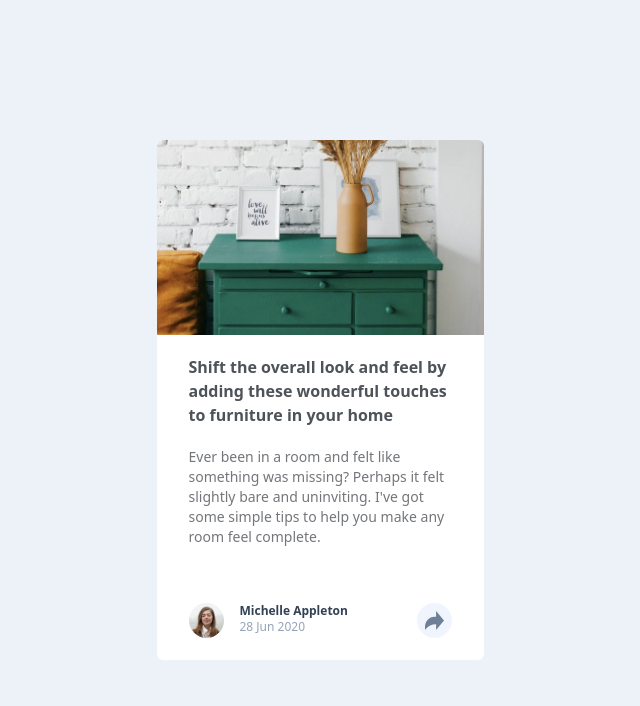
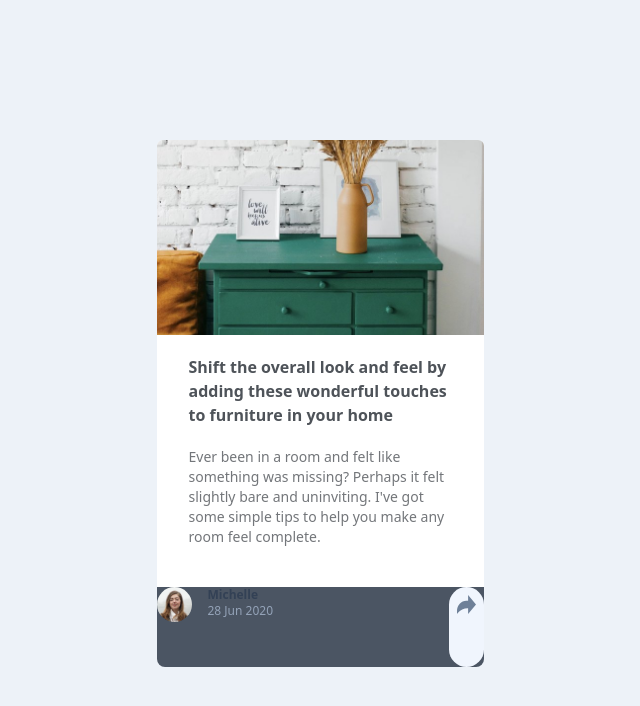
Before and after one commit to SofiaBargues/article-preview-component, a React (Vite) app: page / in a window 1280 px wide. Shown: the top 706 px of the page, without its empty margins (320-960 px from the left). Built offline with nearby package versions, Linux system fonts and the light colour scheme.

Commit message:
bg change

```diff
--- a/src/App.tsx
+++ b/src/App.tsx
@@ -1,10 +1,50 @@
 // import { useState } from "react";
 // import viteLogo from "/vite.svg";
+import { useState } from "react";
 import michelle from "./assets/avatar-michelle.jpg";
 import drawers from "./assets/drawers.jpg";
 import share from "./assets/icon-share.svg";
 
+function Initial() {
+  return (
+    <div className="flex flex-row">
+      <img
+        alt="michelle"
+        src={michelle}
+        className="h-[35px] w-[35px]  rounded-full mr-4"
+      ></img>
+      <div className="flex-col flex">
+        <div className="text-xs font-semibold  text-slate-700">
+          Michelle Appleton
+        </div>
+        <div className="text-xs text-slate-400"> 28 Jun 2020</div>
+      </div>
+    </div>
+  );
+}
+function Share() {
+  return (
+    <div className="flex flex-row">
+      <img
+        alt="michelle"
+        src={michelle}
+        className="h-[35px] w-[35px]  rounded-full mr-4"
+      ></img>
+      <div className="flex-col flex">
+        <div className="text-xs font-semibold  text-slate-700">Michelle</div>
+        <div className="text-xs text-slate-400"> 28 Jun 2020</div>
+      </div>
+    </div>
+  );
+}
+
 function App() {
+  const [showMore, setShowMore] = useState(false);
+
+  function handleMoreClick() {
+    setShowMore(!showMore);
+  }
+
   return (
     <div
       className="bg-[#edf2f8] h-screen flex justify-ceter
@@ -26,28 +66,24 @@ function App() {
             felt slightly bare and uninviting. I've got some simple tips to help
             you make any room feel complete.
           </p>
-          <div className="flex justify-between my-14">
-            <div className="flex flex-row">
-              <img
-                alt="michelle"
-                src={michelle}
-                className="h-[35px] w-[35px]  rounded-full mr-4"
-              ></img>
-              <div className="flex-col flex">
-                <div className="text-xs font-semibold  text-slate-700">
-                  Michelle Appleton
         </div>
-                <div className="text-xs text-slate-400"> 28 Jun 2020</div>
-              </div>
-            </div>
-            <button className="rounded-full flex justify-end bg-[#f0f5fd] cursor-pointer">
+        <div
+          className={
+            "h-20 flex rounded-b-lg justify-between mt-10 " +
+            (showMore ? "bg-white " : " bg-gray-600")
+          }
+        >
+          {showMore ? <Initial /> : <Share />}
+          <button
+            onClick={handleMoreClick}
+            className="rounded-full flex justify-end bg-[#f0f5fd] cursor-pointer"
+          >
             <img
               alt="share"
               src={share}
-                className="h-[35px]  w-[35px]  rounded-t-md p-2"
+              className="h-[35px]  w-[35px] p-2"
             ></img>
           </button>
-          </div>
         </div>
       </div>
     </div>
```
Lines whose indentation alone changed are shown as unchanged.
